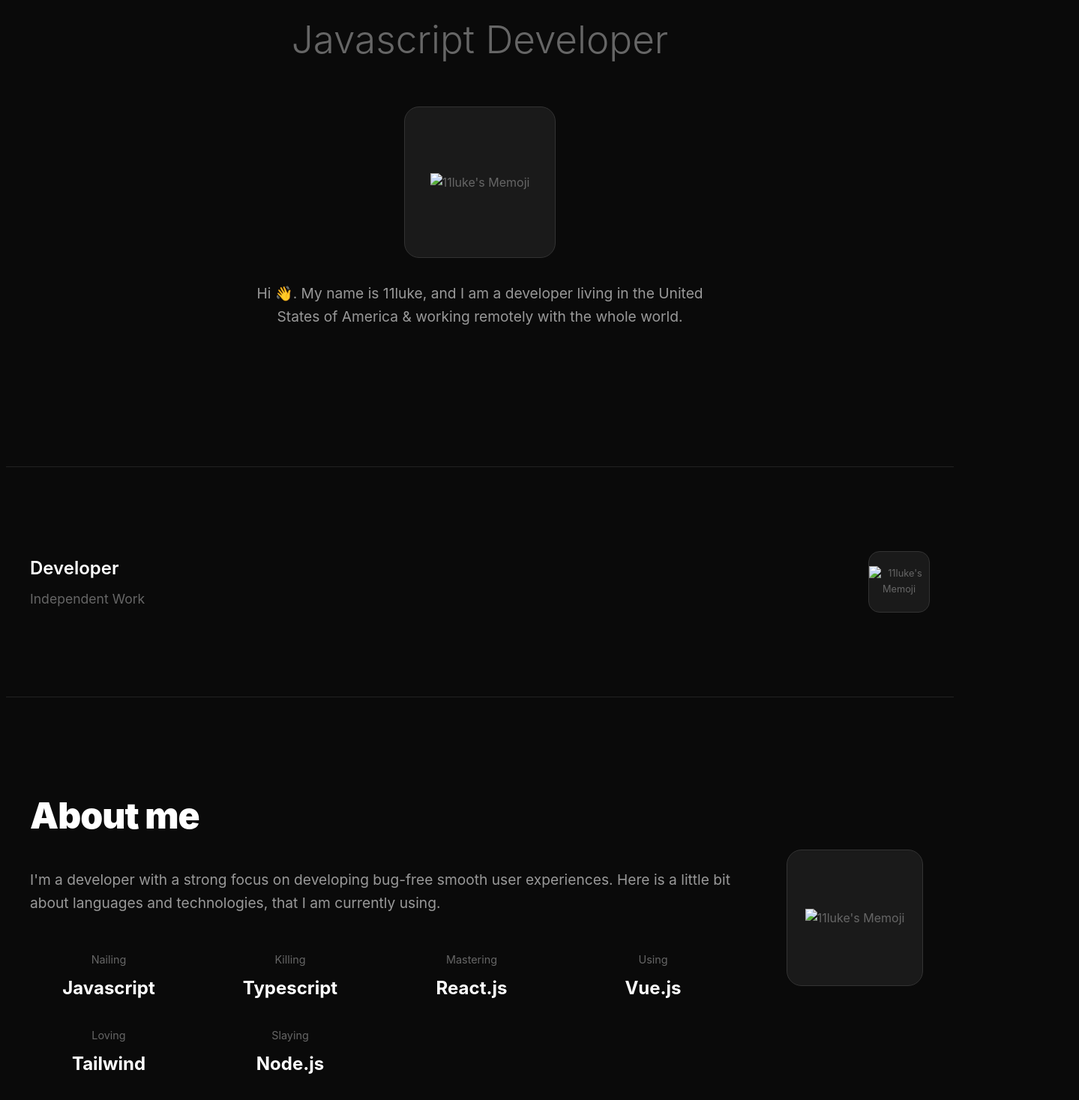
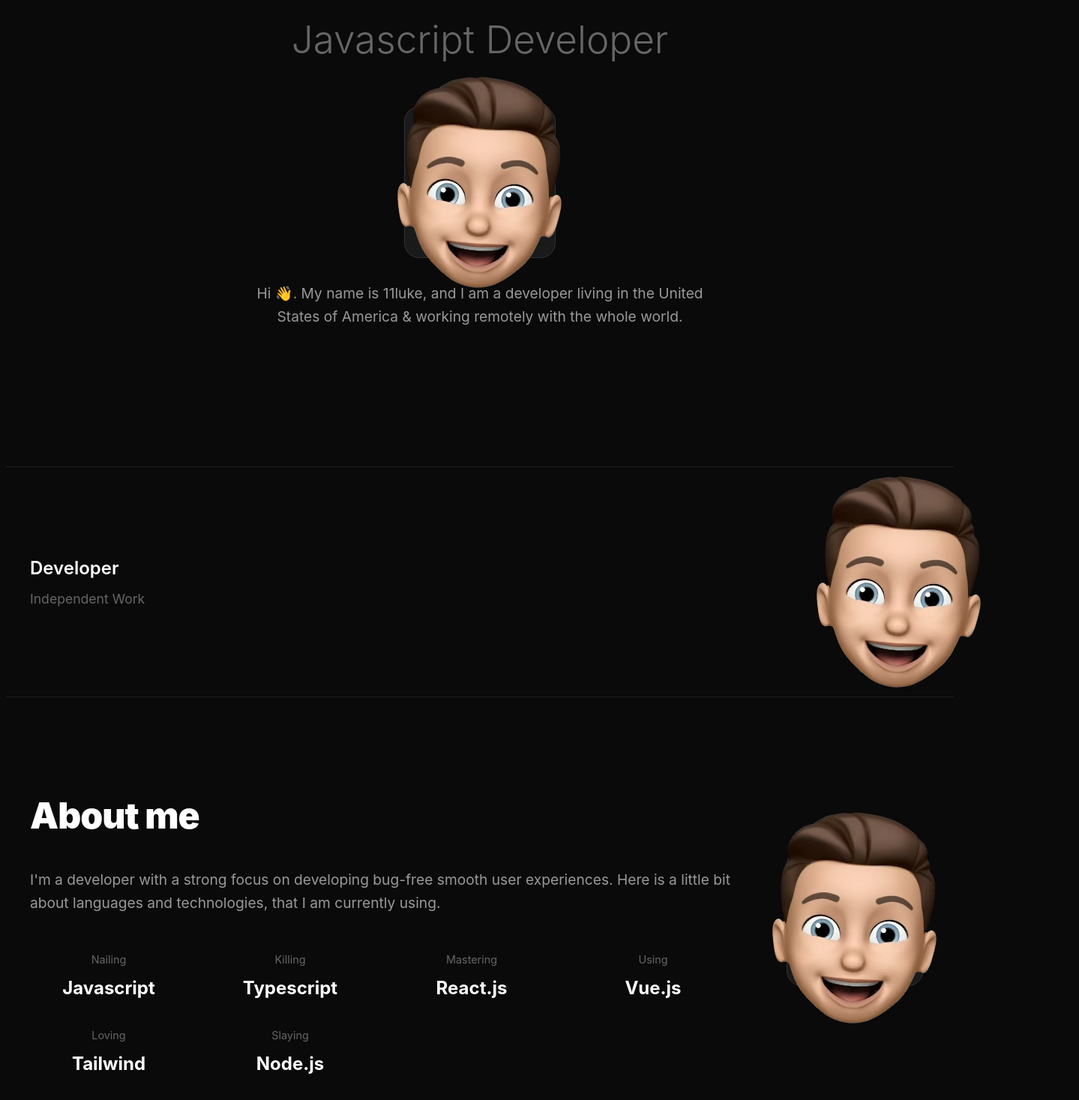
Before and after one commit to 11luke/11luke.pages.dev, a plain HTML site: page index.html in a window 1280 px wide. Shown: the part 436-1903 px from the top of the page at 75% size, 1439 px wide, since content can reach past the window. Drawn offline with Linux system fonts and the light colour scheme.

Commit message:
Update index.html

```diff
--- a/index.html
+++ b/index.html
@@ -13,7 +13,7 @@
             <h1>An Amazing<br>Developer</h1>
             <p class="subtitle">Javascript Developer</p>
             <div class="memoji-hero">
-                <img src="memoji.jpg" alt="11luke's Memoji" class="memoji-image">
+                <img src="IMG_5147.png" alt="11luke's Memoji" class="memoji-image">
             </div>
             <p class="hero-description">
                 Hi 👋. My name is 11luke, and I am a developer living in the United States of America & working remotely with the whole world.
@@ -30,7 +30,7 @@
                     <div class="work-company">Independent Work</div>
                 </div>
                 <div class="work-memoji">
-                    <img src="memoji.jpg" alt="11luke's Memoji" class="memoji-image">
+                    <img src="IMG_5147.png" alt="11luke's Memoji" class="memoji-image">
                 </div>
             </div>
         </div>
@@ -75,7 +75,7 @@
                     </div>
                 </div>
                 <div class="about-memoji">
-                    <img src="memoji.jpg" alt="11luke's Memoji" class="memoji-image">
+                    <img src="IMG_5147.png" alt="11luke's Memoji" class="memoji-image">
                 </div>
             </div>
         </div>
@@ -144,7 +144,7 @@
                 <a href="https://twitter.com/yourusername" target="_blank">Twitter</a>
             </div>
             <div class="contact-memoji">
-                <img src="memoji.jpg" alt="11luke's Memoji" class="memoji-image">
+                <img src="IMG_5147.png" alt="11luke's Memoji" class="memoji-image">
             </div>
         </div>
     </section>
```
